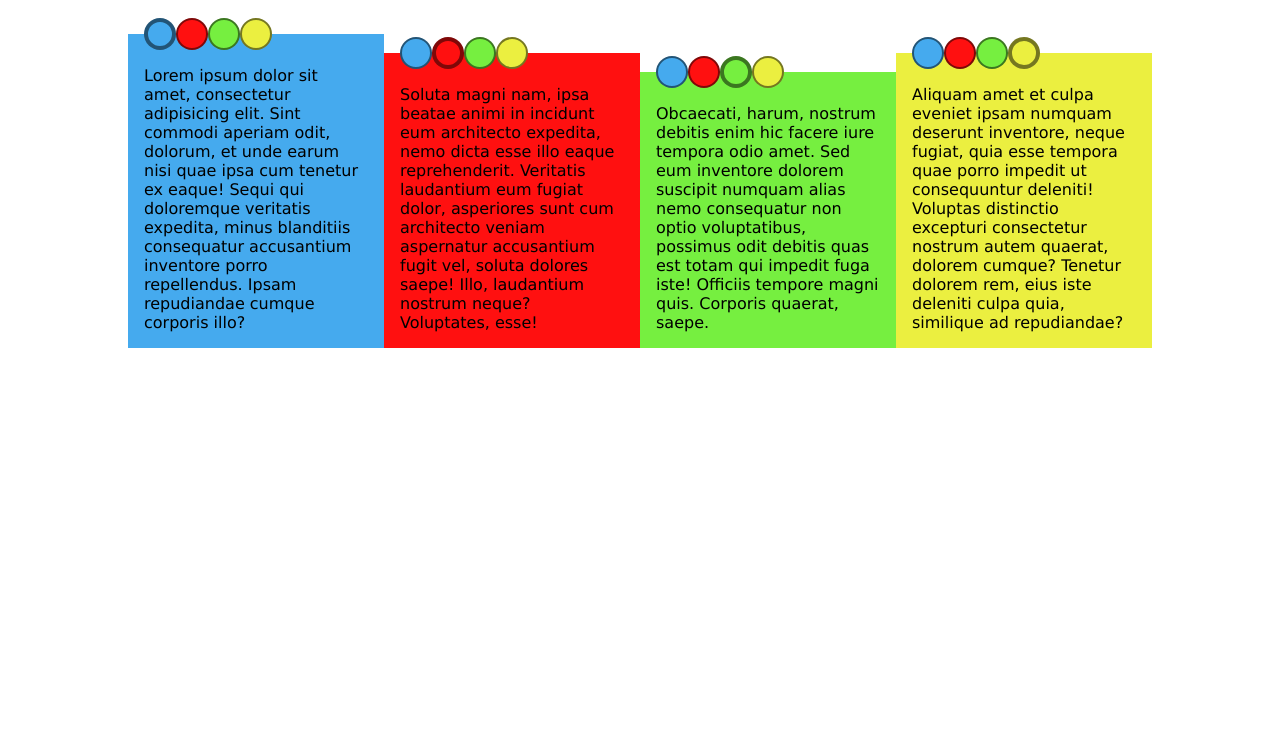
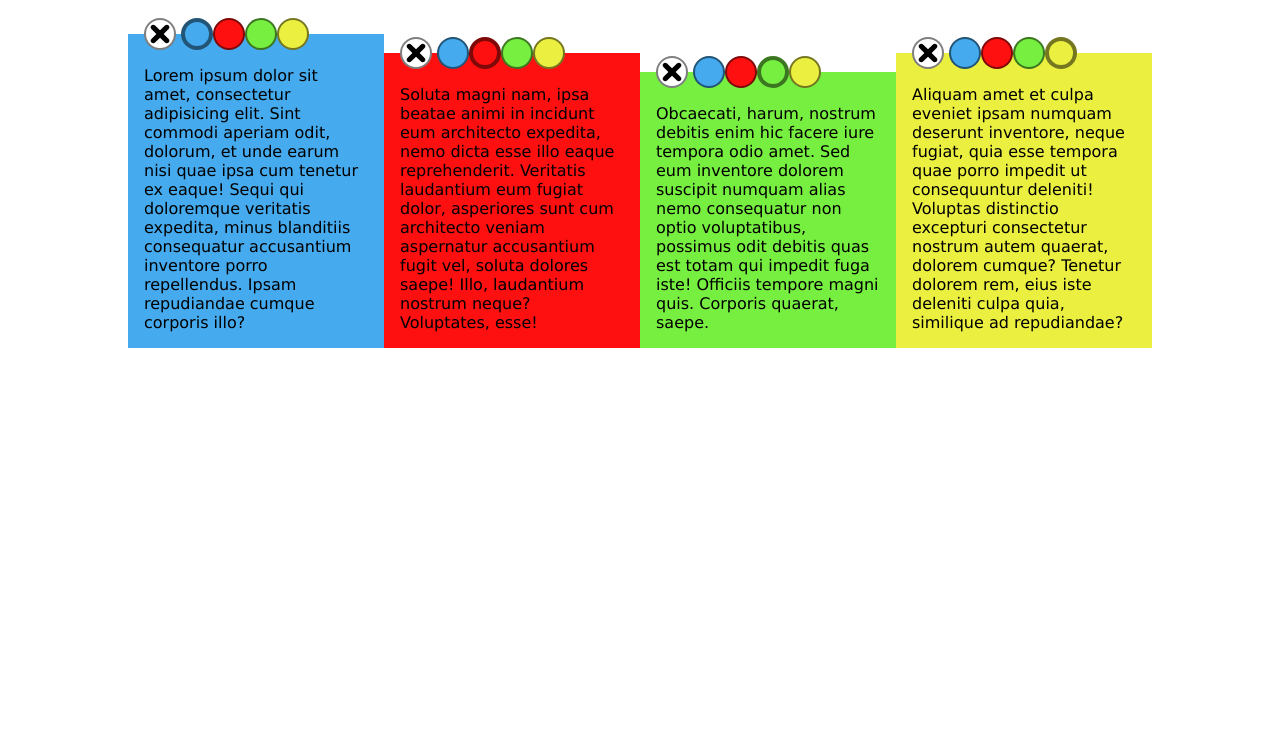
Before and after one commit to luanerdy/webapp-alura, a plain HTML site: page index.html in a window 1280 px wide. Shown: the part 62-800 px from the top of the page. Drawn offline with Linux system fonts and the light colour scheme.

Commit message:
adicionado o botão de excluir

```diff
--- a/css/block/card.css
+++ b/css/block/card.css
@@ -23,12 +23,12 @@
 	position: relative;
 }
 
-.wrap-card-colors{
+.wrap-card-options{
 	position: absolute;
 	top: -16px;
 }
 
-.card-colors{
+.card-options{
 	display: inline-block;
 	width: 32px;
 	height: 32px;
@@ -40,6 +40,14 @@
 	overflow: hidden;
 }
 
-.card-colors.isActive{
+.card_delete{
+	background-image: url('../../assets/delete.svg');
+	background-color: white;
+	background-size: 70%;
+	background-repeat: no-repeat;
+	background-position: center;
+}
+
+.card-options.isActive{
 	border-width: 4px;
 }
--- a/index.html
+++ b/index.html
@@ -31,12 +31,15 @@
 	<section class="container">
 		<ol>
 			<li class="card" data-color="first">
-				<nav class="wrap-card-colors">
+				<nav class="wrap-card-options">
 					<ul>
-						<li class="card-colors isActive" data-color="first">Azul<a href=""></a></li><!--
-						--><li class="card-colors" data-color="second">Vermelho<a href=""></a></li><!--
-						--><li class="card-colors" data-color="third">Verde<a href=""></a></li><!--
-						--><li class="card-colors" data-color="fourth">Amarelo<a href=""></a></li><!--
+						<li class="card-options card_delete">
+							<a href="">Excluir</a>
+						</li>
+						<li class="card-options isActive" data-color="first">Azul<a href=""></a></li><!--
+						--><li class="card-options" data-color="second">Vermelho<a href=""></a></li><!--
+						--><li class="card-options" data-color="third">Verde<a href=""></a></li><!--
+						--><li class="card-options" data-color="fourth">Amarelo<a href=""></a></li><!--
 					--></ul>
 				</nav>
 				<p>
@@ -44,12 +47,15 @@
 				</p>
 			</li><!--a
 		 --><li class="card" data-color="second">
-				<nav class="wrap-card-colors">
+				<nav class="wrap-card-options">
 					<ul>
-						<li class="card-colors" data-color="first">Azul<a href=""></a></li><!--
-						--><li class="card-colors isActive" data-color="second">Vermelho<a href=""></a></li><!--
-						--><li class="card-colors" data-color="third">Verde<a href=""></a></li><!--
-						--><li class="card-colors" data-color="fourth">Amarelo<a href=""></a></li><!--
+						<li class="card-options card_delete">
+							<a href="">Excluir</a>
+						</li>
+						<li class="card-options" data-color="first">Azul<a href=""></a></li><!--
+						--><li class="card-options isActive" data-color="second">Vermelho<a href=""></a></li><!--
+						--><li class="card-options" data-color="third">Verde<a href=""></a></li><!--
+						--><li class="card-options" data-color="fourth">Amarelo<a href=""></a></li><!--
 					--></ul>
 				</nav>
 				<p>
@@ -57,12 +63,15 @@
 				</p>
 			</li><!--a
 		 --><li class="card" data-color="third">
-				<nav class="wrap-card-colors">
+				<nav class="wrap-card-options">
 					<ul>
-						<li class="card-colors" data-color="first">Azul<a href=""></a></li><!--
-						--><li class="card-colors" data-color="second">Vermelho<a href=""></a></li><!--
-						--><li class="card-colors isActive" data-color="third">Verde<a href=""></a></li><!--
-						--><li class="card-colors" data-color="fourth">Amarelo<a href=""></a></li><!--
+						<li class="card-options card_delete">
+							<a href="">Excluir</a>
+						</li>
+						<li class="card-options" data-color="first">Azul<a href=""></a></li><!--
+						--><li class="card-options" data-color="second">Vermelho<a href=""></a></li><!--
+						--><li class="card-options isActive" data-color="third">Verde<a href=""></a></li><!--
+						--><li class="card-options" data-color="fourth">Amarelo<a href=""></a></li><!--
 					--></ul>
 				</nav>
 				<p>
@@ -70,12 +79,15 @@
 				</p>
 			</li><!--a
 		 --><li class="card" data-color="fourth">
-				<nav class="wrap-card-colors">
+				<nav class="wrap-card-options">
 					<ul>
-						<li class="card-colors" data-color="first">Azul<a href=""></a></li><!--
-						--><li class="card-colors" data-color="second">Vermelho<a href=""></a></li><!--
-						--><li class="card-colors" data-color="third">Verde<a href=""></a></li><!--
-						--><li class="card-colors isActive" data-color="fourth">Amarelo<a href=""></a></li><!--
+						<li class="card-options card_delete">
+							<a href="">Excluir</a>
+						</li>
+						<li class="card-options" data-color="first">Azul<a href=""></a></li><!--
+						--><li class="card-options" data-color="second">Vermelho<a href=""></a></li><!--
+						--><li class="card-options" data-color="third">Verde<a href=""></a></li><!--
+						--><li class="card-options isActive" data-color="fourth">Amarelo<a href=""></a></li><!--
 					--></ul>
 				</nav>
 				<p>
--- a/js/block/card.js
+++ b/js/block/card.js
@@ -1,43 +1,12 @@
-/*var $cardColors = document.querySelectorAll('.card-colors');
-var $cards = document.querySelectorAll('.card');
-
-for (var index = 0; index < $cardColors.length; index++) {
-
-	$cardColors[index].addEventListener('click', trocaCor, true);
-
-}
-
-for (var index = 0; index < $cards.length; index++) {
-
-	$cards[index].addEventListener('click', removeActive, true);
-
-}
-
-function trocaCor() {
-
-	var $card = this.parentNode.parentNode.parentNode;
-	$card.dataset.color = this.dataset.color;
-
-	this.classList.add('isActive');
-
-}
-
-function removeActive() {
-	let balls = this.children[0].children[0].children;
-	for(var k = 0; k < balls.length; k++){
-		balls[k].classList.remove('isActive');
-	}
-}*/
 
 var $cards = document.querySelectorAll('.card');
 
 for (var i = 0; i < $cards.length; i++) {
 	$cards[i].addEventListener('click', function(e) {
 		var $this = e.target;
+		var $card = this;
 
-		if($this.classList.contains('card-colors')) {
-
-			var $card = this;
+		if($this.dataset.color) {
 
 			for (var i = 0; i < $this.parentNode.children.length; i++) {
 				$this.parentNode.children[i].classList.remove('isActive');
@@ -48,5 +17,9 @@ for (var i = 0; i < $cards.length; i++) {
 			$card.dataset.color = $this.dataset.color;
 
 		}
+
+		if($this.classList.contains('card_delete')) {
+			$card.remove();
+		}
 	});
 }
```
Also changed, not shown: assets/delete.svg (added).
